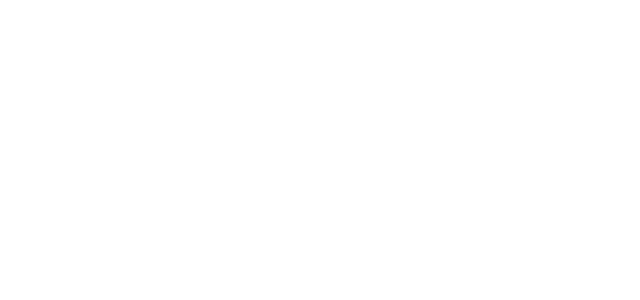
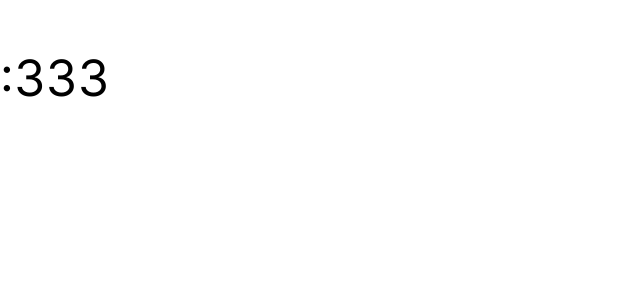
Before and after one commit to Glazapolzet/movies-explorer-frontend, a React (Create React App) app: page / in a window 1280 px wide. Shown: the top 300 px of the page, without its empty margins (0-640 px from the left). Built offline with nearby package versions, Linux system fonts and the light colour scheme.

Commit message:
feat: font-size px to rem, widgets -> components :)))

```diff
--- a/src/app/index.css
+++ b/src/app/index.css
@@ -1,8 +1,11 @@
-@import './styles/variables.css';
-@import './styles/fonts.css';
-@import './styles/normalize.css';
-@import './styles/body.css';
+@import 'styles/variables.css';
+@import 'styles/fonts.css';
+@import 'styles/normalize.css';
+@import 'styles/base.css';
 
+p {
+  font-size: var(--font-size-large);
+}
 /*.layout {*/
 /*  display: flex;*/
 /*}*/
--- a/src/app/index.js
+++ b/src/app/index.js
@@ -4,6 +4,7 @@ import './index.css';
 const App = () => {
   return (
     <>
+      <p>:333</p>
     </>
   );
 }
--- a/src/app/styles/body.css
+++ b/src/app/styles/base.css
@@ -1,3 +1,11 @@
+* {
+  box-sizing: border-box;
+}
+
+html {
+  font-size: 16px;
+}
+
 body {
   font-family: var(--font-family-primary);
   -webkit-font-smoothing: antialiased;
--- a/src/app/styles/variables.css
+++ b/src/app/styles/variables.css
@@ -25,13 +25,13 @@
   /*     */
   --font-family-primary: Inter, 'Roboto', sans-serif;
 
-  --font-size-small: 11px;
-  --font-size-primary: 14px;
-  --font-size-medium: 18px;
-  --font-size-large: 50px;
+  --font-size-small: calc(11 / 16 * 1rem);
+  --font-size-primary: calc(14 / 16 * 1rem);
+  --font-size-medium: calc(18 / 16 * 1rem);
+  --font-size-large: calc(50 / 16 * 1rem);
 
-  --font-size-primary-s: 11px;
-  --font-size-large-s: 30px;
+  --font-size-primary-s: calc(11 / 16 * 1rem);
+  --font-size-large-s: calc(30 / 16 * 1rem);
 
   /*Line-height*/
   /*           */
```
